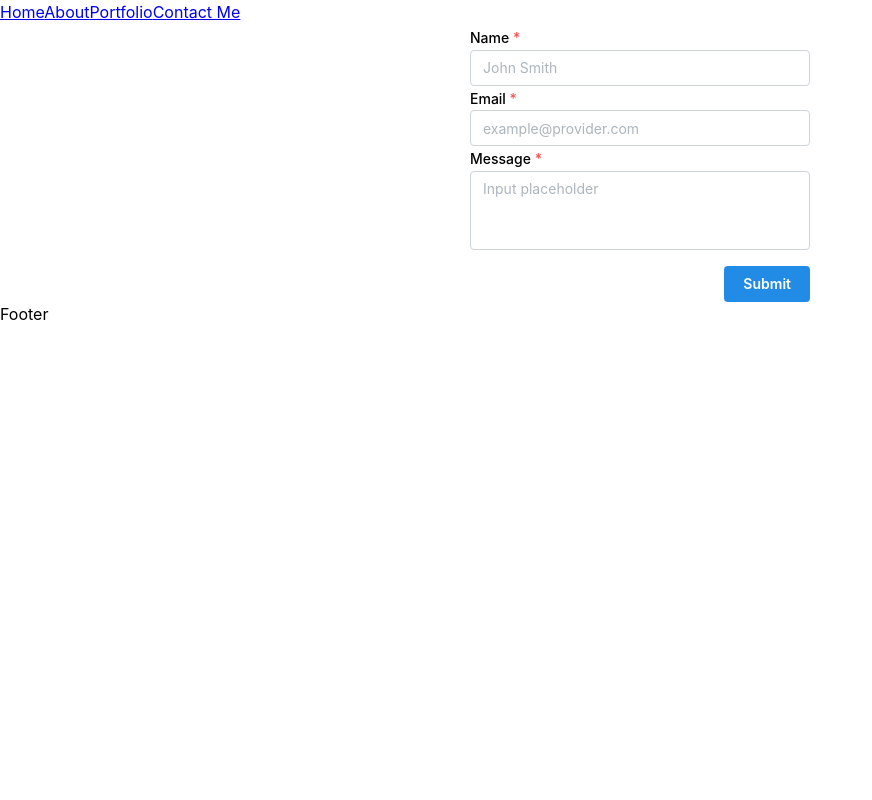
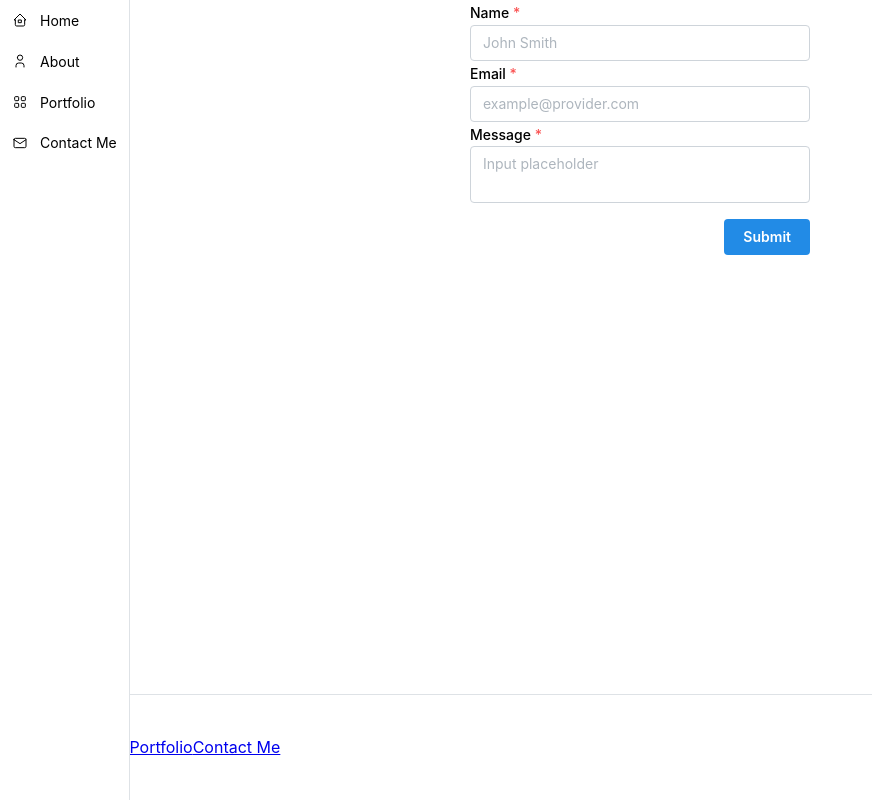
Before and after one commit to Jon-Bernal/island-web-dev-site, a React (Create React App) app: page /contact in a window 1280 px wide. Shown: the whole page, without its empty margins (0-872 px from the left). Built offline with nearby package versions, Linux system fonts and the light colour scheme.

Commit message:
nav bar styling.

```diff
--- a/package.json
+++ b/package.json
@@ -7,6 +7,7 @@
     "@mantine/form": "^7.3.2",
     "@mantine/hooks": "^7.3.2",
     "@mantine/notifications": "^7.3.2",
+    "@tabler/icons-react": "^2.44.0",
     "@testing-library/jest-dom": "^5.17.0",
     "@testing-library/react": "^13.4.0",
     "@testing-library/user-event": "^13.5.0",
--- a/src/App.js
+++ b/src/App.js
@@ -9,6 +9,7 @@ import Footer from "./Components/footer/Footer";
 // Maintine Setup
 // core styles are required for all packages
 import "@mantine/core/styles.css";
+import { AppShell } from "@mantine/core";
 
 // other css files are required only if
 // you are using components from the corresponding package
@@ -19,16 +20,23 @@ import "@mantine/core/styles.css";
 
 function App() {
   return (
-    <div>
+    <AppShell>
+      {/* <AppShell.Header></AppShell.Header> */}
+      <AppShell.Navbar>
         <Nav />
+      </AppShell.Navbar>
+      <AppShell.Main>
         <Routes>
           <Route path="/" Component={Home} />
           <Route path="/about" Component={About} />
           <Route path="/portfolio" Component={Portfolio} />
           <Route path="/contact" Component={Contact} />
         </Routes>
+      </AppShell.Main>
+      <AppShell.Footer>
         <Footer />
-    </div>
+      </AppShell.Footer>
+    </AppShell>
   );
 }
 
--- a/src/Components/footer/Footer.jsx
+++ b/src/Components/footer/Footer.jsx
@@ -1,3 +1,22 @@
+import styles from "./footer.module.css";
+import { Link } from "react-router-dom";
+import { navLinks } from "../nav/Nav";
+
 export default function Footer() {
-  return <div>Footer</div>;
+  return (
+    <div className={styles.footer}>
+      <Link to={navLinks.home.url} className={styles.footer__link}>
+        {navLinks.home.text}
+      </Link>
+      <Link to={navLinks.about.url} className={styles.footer__link}>
+        {navLinks.about.text}
+      </Link>
+      <Link to={navLinks.portfolio.url} className={styles.footer__link}>
+        {navLinks.portfolio.text}
+      </Link>
+      <Link to={navLinks.contact.url} className={styles.footer__link}>
+        {navLinks.contact.text}
+      </Link>
+    </div>
+  );
 }
--- /dev/null
+++ b/src/Components/footer/footer.module.css
@@ -0,0 +1,4 @@
+.footer {
+  width: 100%;
+  padding: 40px;
+}
--- a/src/Components/nav/Nav.jsx
+++ b/src/Components/nav/Nav.jsx
@@ -1,12 +1,54 @@
-import { Link } from "react-router-dom";
+import { Badge, NavLink } from "@mantine/core";
+import {
+  IconHome2,
+  IconUser,
+  IconLayoutGrid,
+  IconMail,
+} from "@tabler/icons-react";
+import styles from "./nav.module.css";
+
+export const navLinks = {
+  home: {
+    url: "/",
+    text: "Home",
+  },
+  about: {
+    url: "/about",
+    text: "About",
+  },
+  portfolio: {
+    url: "/portfolio",
+    text: "Portfolio",
+  },
+  contact: {
+    url: "/contact",
+    text: "Contact Me",
+  },
+};
 
 export default function Nav() {
   return (
-    <nav>
-      <Link to={"/"}>Home</Link>
-      <Link to={"/about"}>About</Link>
-      <Link to={"/portfolio"}>Portfolio</Link>
-      <Link to={"/contact"}>Contact Me</Link>
+    <nav className={styles.nav}>
+      <NavLink
+        href={navLinks.home.url}
+        label={navLinks.home.text}
+        leftSection={<IconHome2 size="1rem" stroke={1.5} />}
+      />
+      <NavLink
+        href={navLinks.about.url}
+        label={navLinks.about.text}
+        leftSection={<IconUser size="1rem" stroke={1.5} />}
+      />
+      <NavLink
+        href={navLinks.portfolio.url}
+        label={navLinks.portfolio.text}
+        leftSection={<IconLayoutGrid size="1rem" stroke={1.5} />}
+      />
+      <NavLink
+        href={navLinks.contact.url}
+        label={navLinks.contact.text}
+        leftSection={<IconMail size="1rem" stroke={1.5} />}
+      />
     </nav>
   );
 }
--- a/src/Components/nav/nav.module.css
+++ b/src/Components/nav/nav.module.css
@@ -0,0 +1,13 @@
+.nav {
+  /* display: flex; */
+  /* padding: 20px; */
+  /* width: 100%; */
+}
+
+.nav__link {
+  /* padding: 20px; */
+}
+.nav__link:hover {
+  /* background: gray; */
+  /* color: orange; */
+}
--- a/src/routes/contact/Contact.jsx
+++ b/src/routes/contact/Contact.jsx
@@ -45,7 +45,7 @@ export default function Contact() {
           withAsterisk
           {...form.getInputProps("message")}
           placeholder="Input placeholder"
-          autosize
+          autodsize
           minRows={3}
         />
         <Group justify="flex-end" mt="md">
```
Also changed, not shown: 2 other files (tests, documents, lock files or other folders). Lines whose indentation alone changed are shown as unchanged.
